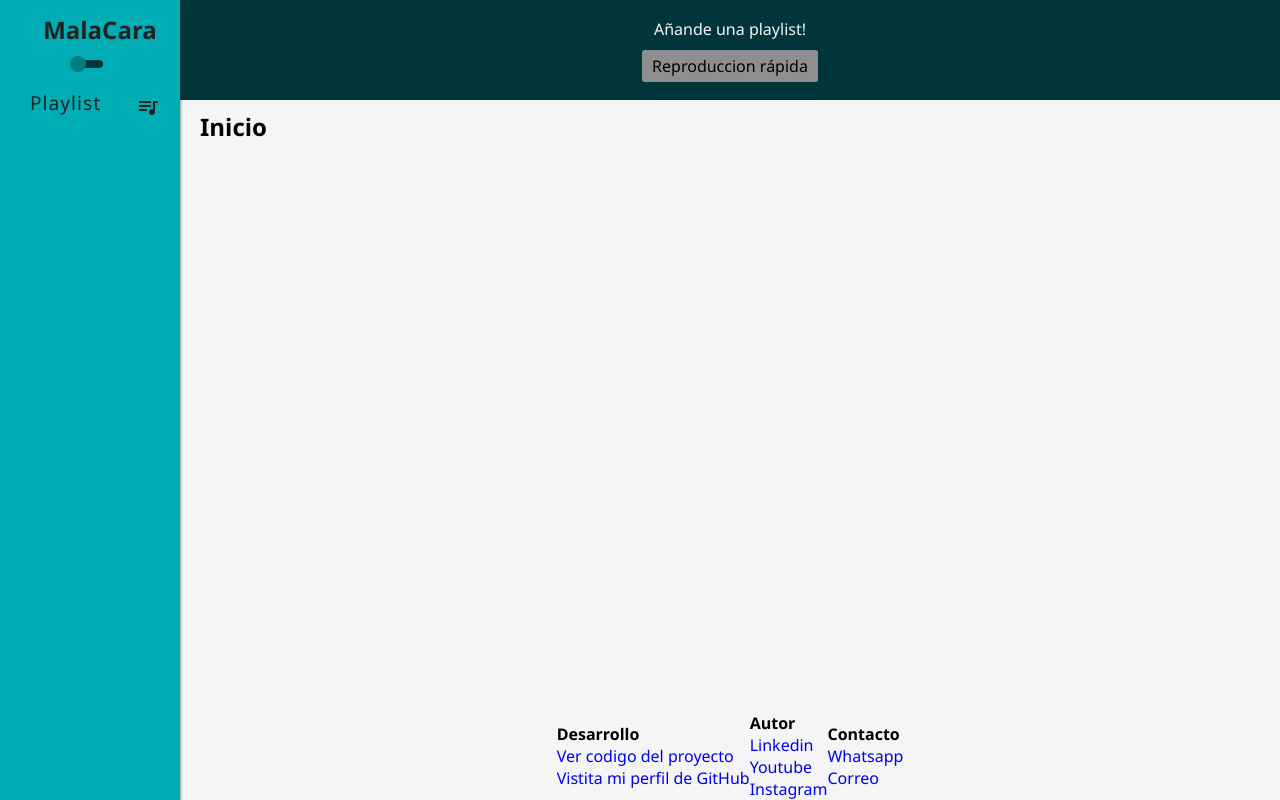
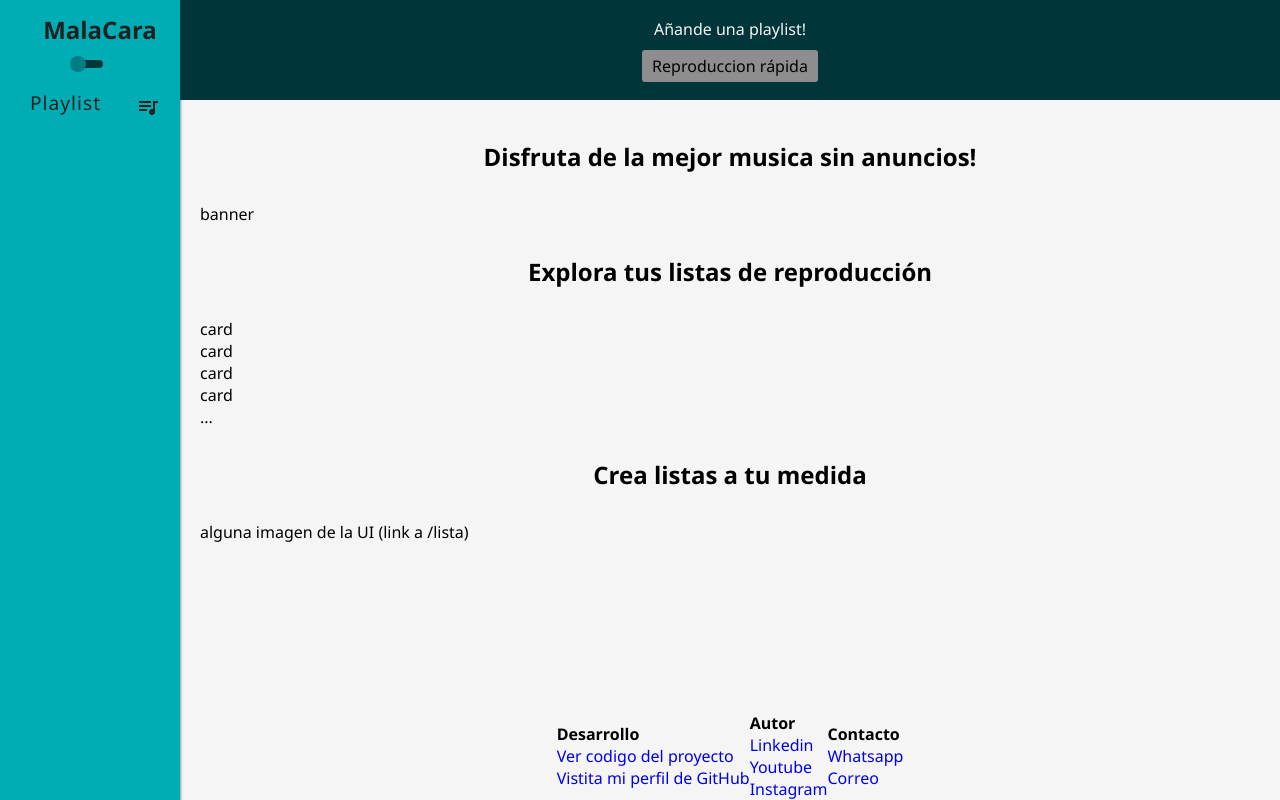
Before and after one commit to Patricio-Fernandez-Ionadi/Player-react, a React (Create React App) app: page / in a window 1280 px wide. Built offline with nearby package versions, Linux system fonts and the light colour scheme.

Commit message:
add creacion de Inicio page

```diff
--- /dev/null
+++ b/src/pages/Inicio/Inicio.jsx
@@ -0,0 +1,23 @@
+import React from 'react'
+export const Inicio = () => {
+  return (
+    <article>
+      <h2>Disfruta de la mejor musica sin anuncios!</h2>
+      <div>
+        <p>banner</p>
+      </div>
+      <h2>Explora tus listas de reproducción</h2>
+      <div>
+        <div>card</div>
+        <div>card</div>
+        <div>card</div>
+        <div>card</div>
+        <div>...</div>
+      </div>
+      <h2>Crea listas a tu medida</h2>
+      <div>
+        <p>alguna imagen de la UI (link a /lista)</p>
+      </div>
+    </article>
+  )
+}
--- a/src/router/AppRouter.jsx
+++ b/src/router/AppRouter.jsx
@@ -1,11 +1,11 @@
 import { Route, Routes } from 'react-router-dom'
-import { CreatePlaylist, Playlist } from 'pages'
+import { CreatePlaylist, Inicio, Playlist } from 'pages'
 
 export const AppRouter = () => {
   return (
     <Routes>
       {/* PRIVATE ROUTES */}
-      <Route path='/' element={<h1>Inicio</h1>} />
+      <Route path='/' element={<Inicio />} />
       <Route path='/playlist' element={<Playlist />} />
       <Route path='/lista' element={<CreatePlaylist />} />
       {/* PUBLIC ROUTES */}
```
